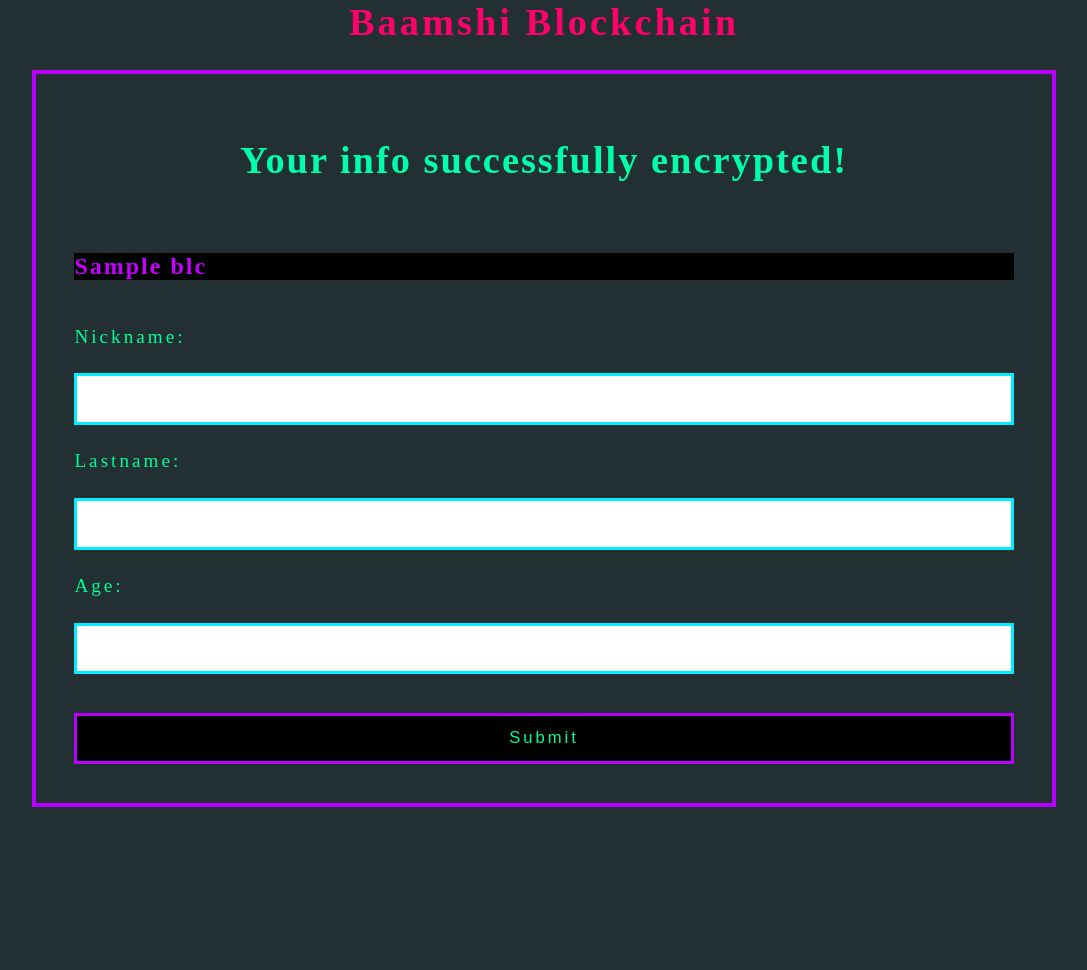
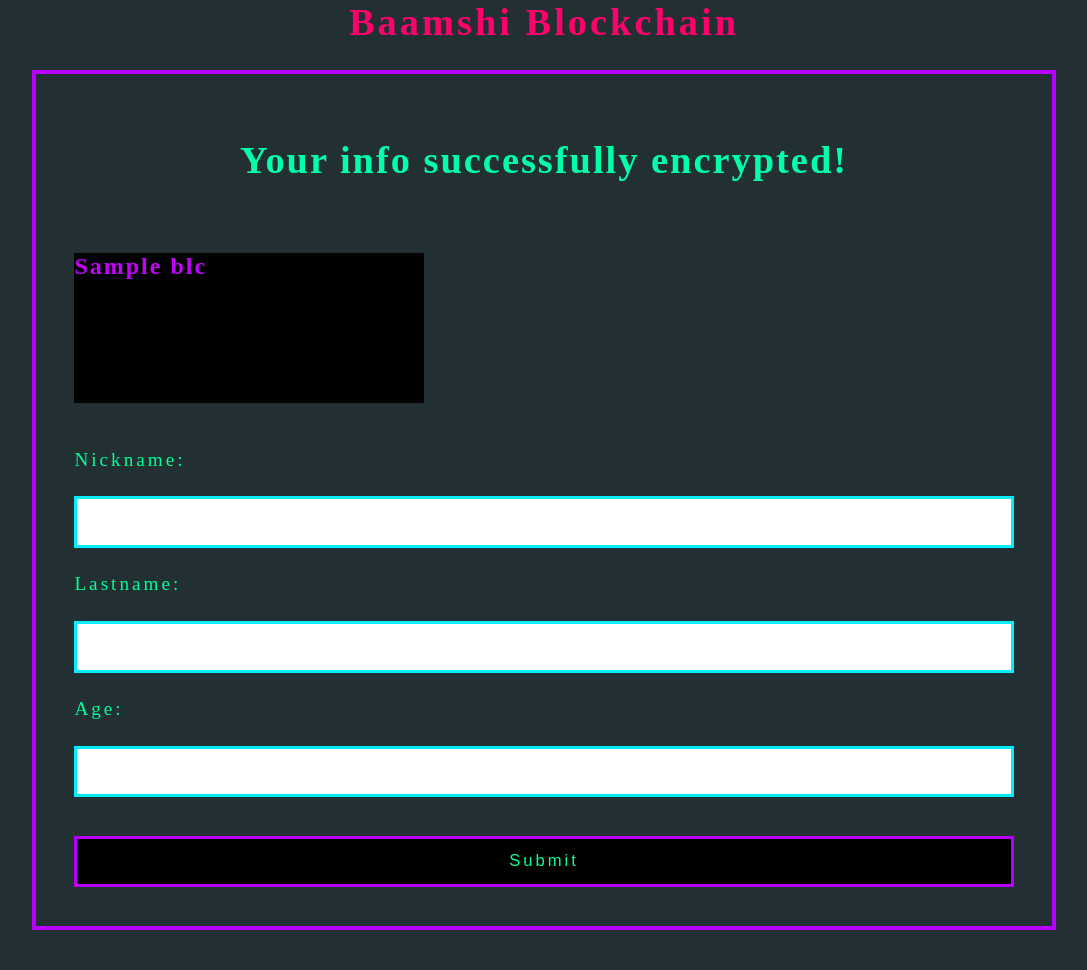
Before and after one commit to rezaaebraahimi/Baamshi_block_chain, a Flask app: template templates/index.html in a window 1280 px wide. Shown: the top 970 px of the page, without its empty margins (96-1183 px from the left). Before the commit the page ends 807 px from the top, so only its background shows below. Run offline with Flask 2, Linux system fonts and the light colour scheme; the template is opened without the code that fills it: most values are stand-ins (such as "Sample title", 1, 10 or a date in 2020).

Commit message:
border size change in css

```diff
--- a/static/style.css
+++ b/static/style.css
@@ -20,6 +20,8 @@ html,body{
 .let_space{
     letter-spacing: 2px;
     background-color: rgb(0, 0, 0);
+    height: 150px;
+    width: 350px;
 }
 
 
```
